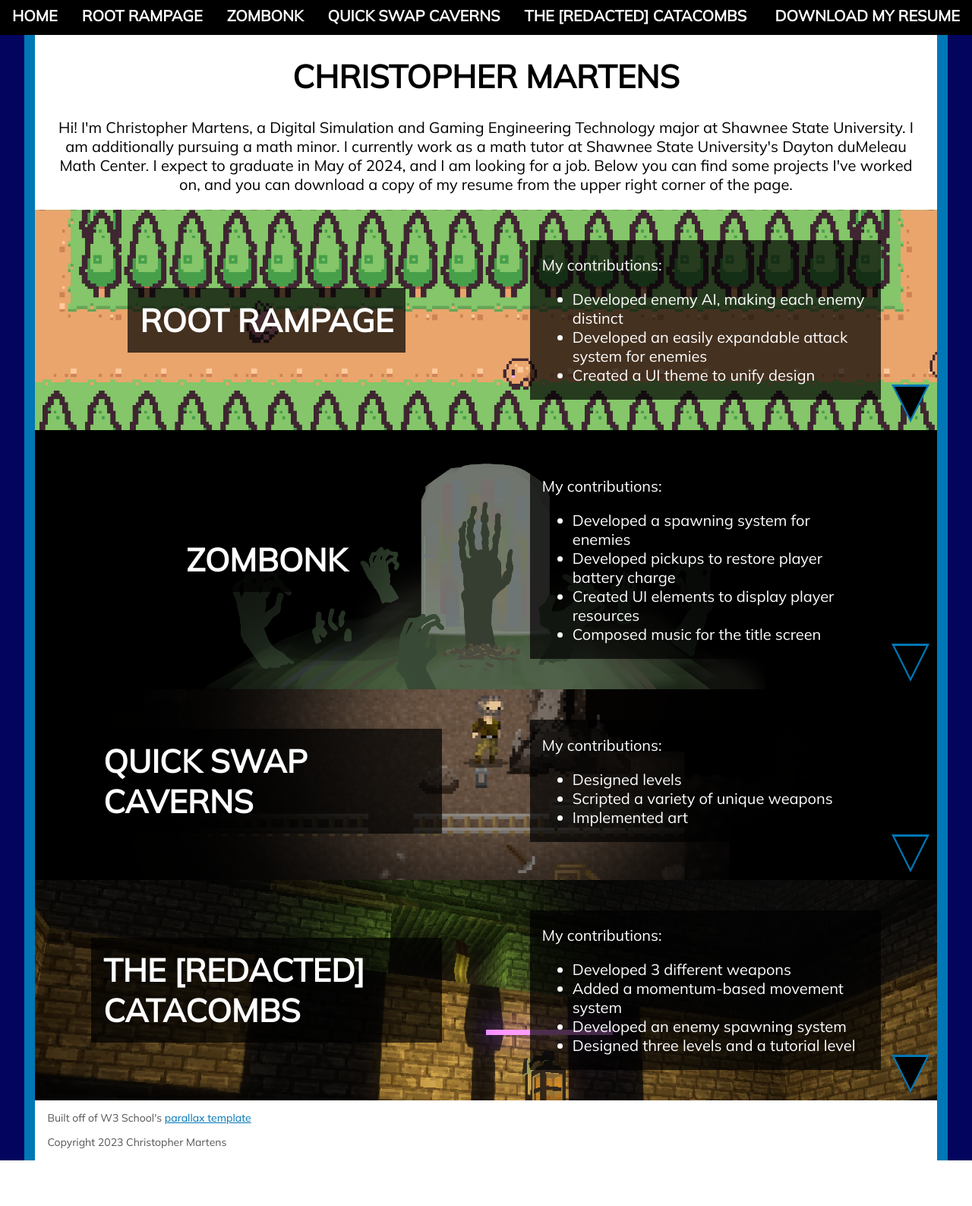
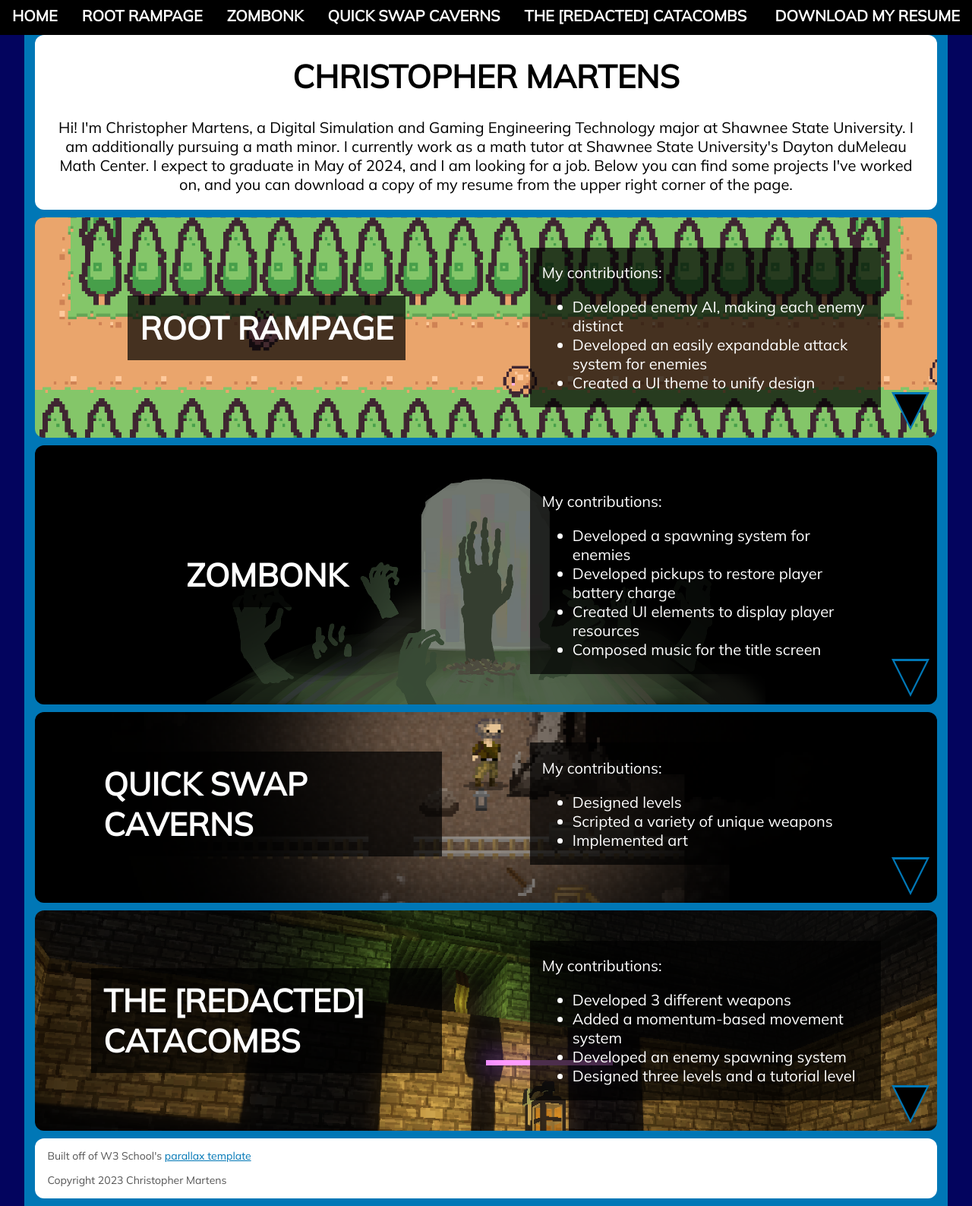
Before and after one commit to HadMatter00/HadMatter00.github.io, a plain HTML site: page index.html in a window 1280 px wide. Shown: the whole page at 76% size. Before the commit the page ends 1527 px from the top, so only its background shows below. Drawn offline with Linux system fonts and the light colour scheme.

Commit message:
Added some visual polish

```diff
--- a/index.html
+++ b/index.html
@@ -126,6 +126,11 @@
             max-width: 95%;
             margin-left: auto;
             margin-right: auto;
+            padding-bottom: 10px;
+        }
+
+        .container {
+            border-radius: 1.5vh;
         }
 
         .body-container {
@@ -298,7 +303,7 @@
 
     <div class="body-border" id="home">
         <div class="body-inner-border">
-            <div class="body-container">
+            <div class="body-container container">
                 <h1 class="center">CHRISTOPHER MARTENS</h1>
                 <!-- <h1 class="center">ABOUT ME</h1> -->
                 <p class="center bio-text">Hi! I'm Christopher Martens, a Digital Simulation and Gaming Engineering Technology
@@ -322,7 +327,7 @@
     <!-- Beginning of Root Rampage -->
     <div class="body-border" id="rootrampage">
         <div class="body-inner-border">
-            <div class="image-header" style="background-image: url(images/RootRampage/header.png);" onclick="toggleVisible(document.getElementById('root-rampage-body'))">
+            <div class="image-header container" style="background-image: url(images/RootRampage/header.png);" onclick="toggleVisible(document.getElementById('root-rampage-body'))">
                 <div class="row">
                     <div class="text-column header-overlay-column">
                         <div class="image-overlay-color">
@@ -345,7 +350,7 @@
                 <div class="triangle-down-outline" style="right: 10px; bottom: 10px"></div>
                 <div class="triangle-down" style="right: 14px; bottom: 15px"></div>
             </div>
-            <div class="body-container dropdown" id="root-rampage-body" style="display: none;">
+            <div class="body-container container dropdown" id="root-rampage-body" style="display: none;">
                 <!--<h1 class="center">ABOUT ME</h1>-->
                 <p class="center">
                     Root Rampage is a twin-stick, top-down, bullet hell shooter which was originally created for the
@@ -412,7 +417,7 @@
     <!-- Beginning of Zombonk -->
     <div class="body-border" id="zombonk">
         <div class="body-inner-border">
-            <div class="image-header" style="background-image: url(images/ZomBonk/header.png);" onclick="toggleVisible(document.getElementById('zombonk-body'))">
+            <div class="image-header container" style="background-image: url(images/ZomBonk/header.png);" onclick="toggleVisible(document.getElementById('zombonk-body'))">
                 <div class="row">
                     <div class="text-column header-overlay-column">
                         <div class="image-overlay-color">
@@ -437,7 +442,7 @@
                 <div class="triangle-down" style="right: 14px; bottom: 15px"></div>
             </div>
 
-            <div class="body-container dropdown" id="zombonk-body" style="display: none;">
+            <div class="body-container container dropdown" id="zombonk-body" style="display: none;">
                 <!--<h1 class="center">ABOUT ME</h1>-->
                 <p class="center">ZomBonk is a survival horror game created in 72 hours for the Ludum Dare 50 game jam,
                     where the theme was "Delay the Inevitable". In ZomBonk, players have a flashlight which runs out of
@@ -503,7 +508,7 @@
     <!-- Beginning of Quick Swap Caverns -->
     <div class="body-border" id="quickswapcaverns">
         <div class="body-inner-border">
-            <div class="image-header" style="background-image: url(images/QuickSwapCaverns/header.png);" onclick="toggleVisible(document.getElementById('quick-swap-caverns-body'))">
+            <div class="image-header container" style="background-image: url(images/QuickSwapCaverns/header.png);" onclick="toggleVisible(document.getElementById('quick-swap-caverns-body'))">
                 <div class="row">
                     <div class="text-column header-overlay-column">
                         <div class="image-overlay-color">
@@ -525,7 +530,7 @@
                 <div class="triangle-down-outline" style="right: 10px; bottom: 10px"></div>
                 <div class="triangle-down" style="right: 14px; bottom: 15px"></div>
             </div>
-            <div class="body-container dropdown" id="quick-swap-caverns-body" style="display: none;">
+            <div class="body-container container dropdown" id="quick-swap-caverns-body" style="display: none;">
                 <!--<h1 class="center">ABOUT ME</h1>-->
                 <p class="center">Quick Swap Caverns is a hack and slash game made for the Global Game Jam 2021, which
                     had the theme "Lost & Found." Every time an enemy is killed, the player loses their weapon and gets
@@ -587,7 +592,7 @@
     <!-- Beginning of The Redacted Catacombs -->
     <div class="body-border" id="redactedcatacombs">
         <div class="body-inner-border">
-            <div class="image-header" style="background-image: url(images/RedactedCatacombs/header.png);" onclick="toggleVisible(document.getElementById('redacted-catacombs-body'))">
+            <div class="image-header container" style="background-image: url(images/RedactedCatacombs/header.png);" onclick="toggleVisible(document.getElementById('redacted-catacombs-body'))">
                 <div class="row">
                     <div class="text-column header-overlay-column">
                         <div class="image-overlay-color">
@@ -611,7 +616,7 @@
                 <div class="triangle-down-outline" style="right: 10px; bottom: 10px"></div>
                 <div class="triangle-down" style="right: 14px; bottom: 15px"></div>
             </div>
-            <div class="body-container dropdown" id="redacted-catacombs-body" style="display:none;">
+            <div class="body-container container dropdown" id="redacted-catacombs-body" style="display:none;">
                 <!--<h1 class="center">ABOUT ME</h1>-->
                 <p class="center">The [REDACTED] Catacombs is a momentum-based first-person shooter game created for a
                     class project in 2022. In The [REDACTED] Catacombs, the player progresses through a tutorial and
@@ -669,7 +674,7 @@
 
     <div class="body-border">
         <div class="body-inner-border">
-            <div class="body-container">
+            <div class="body-container container">
                 <p class="copyright-info">Built off of W3 School's <a
                     href="https://www.w3schools.com/w3css/tryit.asp?filename=tryw3css_templates_parallax&stacked=v">parallax
                     template</a></p>
```
